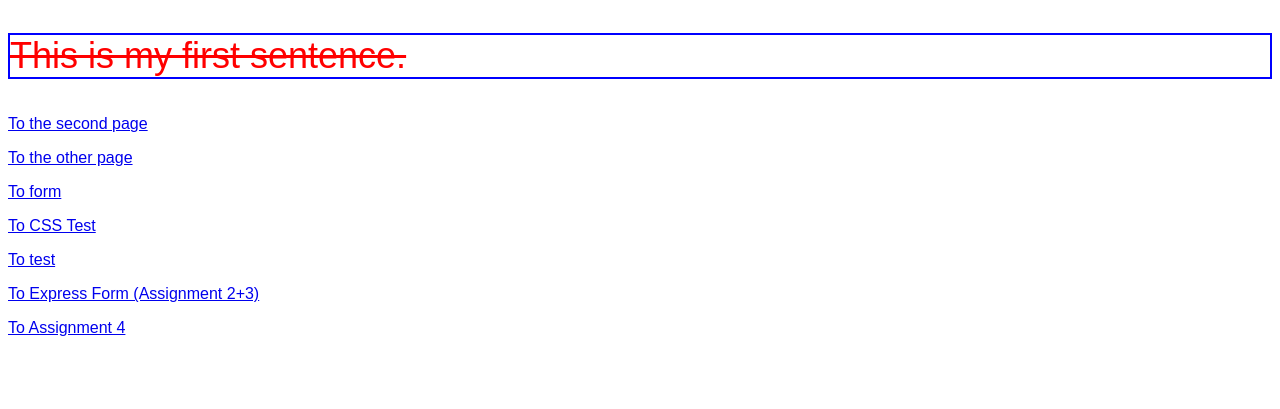
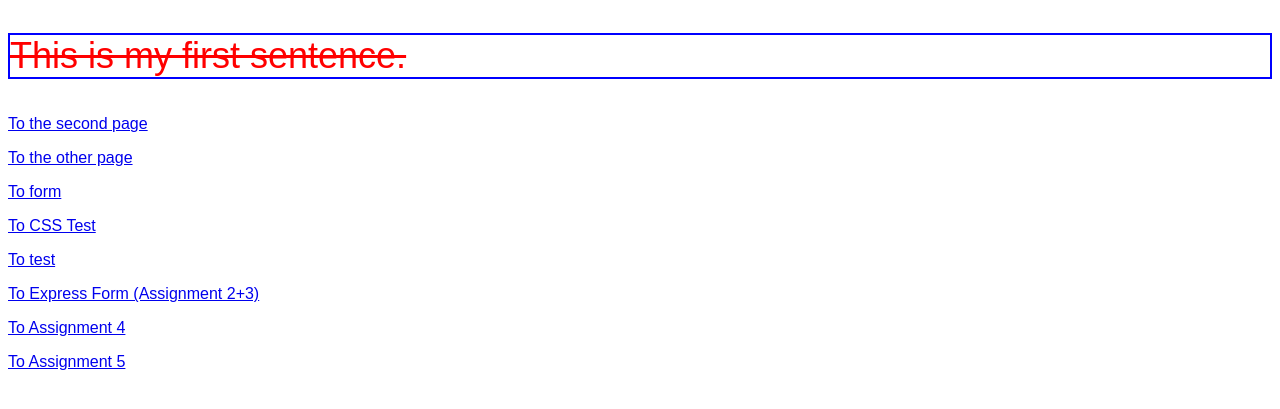
Before and after one commit to bsato212/local-web-dev, a website: page src/index.html in a window 1280 px wide. Shown: the part 61-470 px from the top of the page. Drawn offline with Linux system fonts and the light colour scheme.

Commit message:
Edits for Assignment 4

```diff
--- a/src/assignment4.js
+++ b/src/assignment4.js
@@ -8,7 +8,7 @@ oReq.addEventListener("load", reqListener);
 oReq.open("GET", "https://aws.random.cat/meow");
 oReq.send();
 
-// Log and parse URL from body of response
+// Parse and log response body
 oReq.onload = function() {
     const jsonbody = JSON.parse(oReq.responseText);
     console.log(jsonbody);
--- a/src/index.html
+++ b/src/index.html
@@ -16,6 +16,7 @@
   <p><a href="morehtml/test.html" target="_self" title="Go to test">To test</a></p>
   <p><a href="expressform.html" target="_self" title="Go to Express Form">To Express Form (Assignment 2+3)</a></p>
   <p><a href="assignment4.html" target="_self" title="Go to Assignment 4">To Assignment 4</a></p>
+  <p><a href="assignment5.html" target="_self" title="Go to Assignment 5">To Assignment 5</a></p>
   <script src="./index.js"></script>
 </body>
 </html>
```
